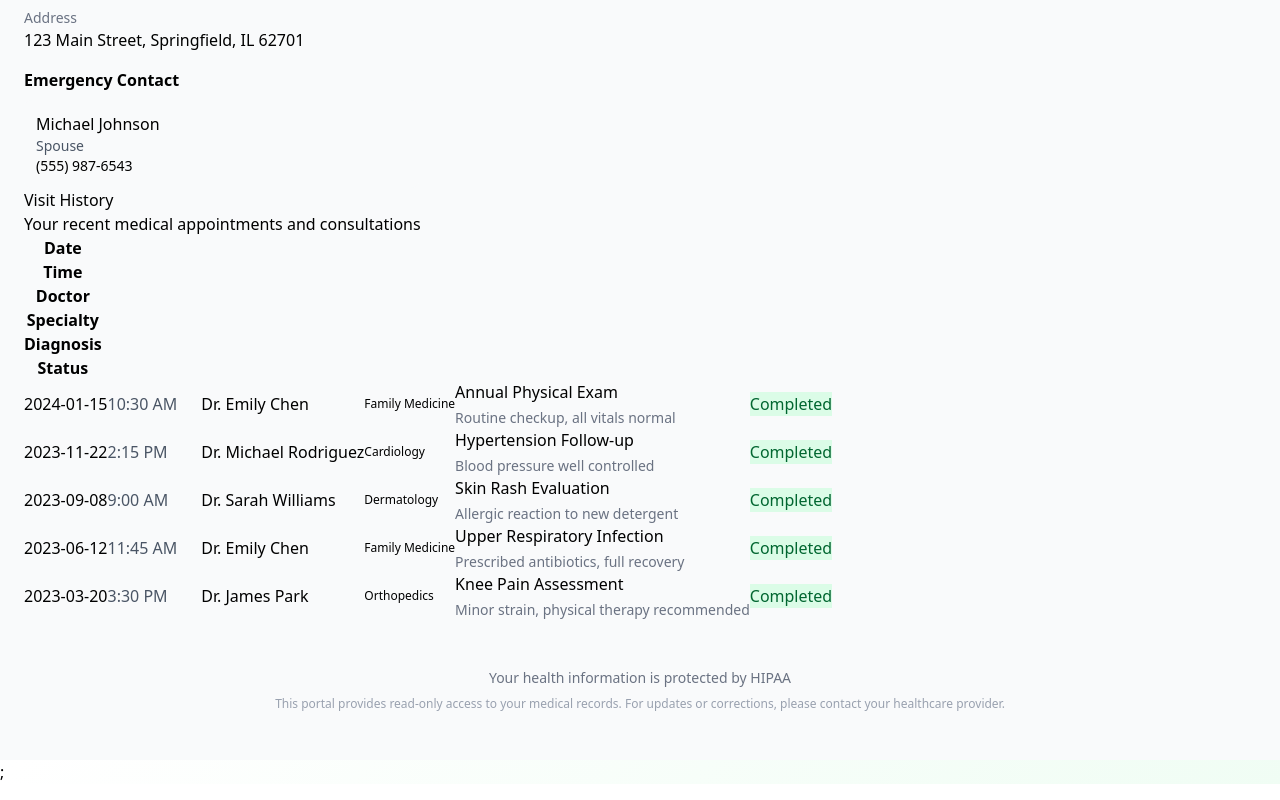
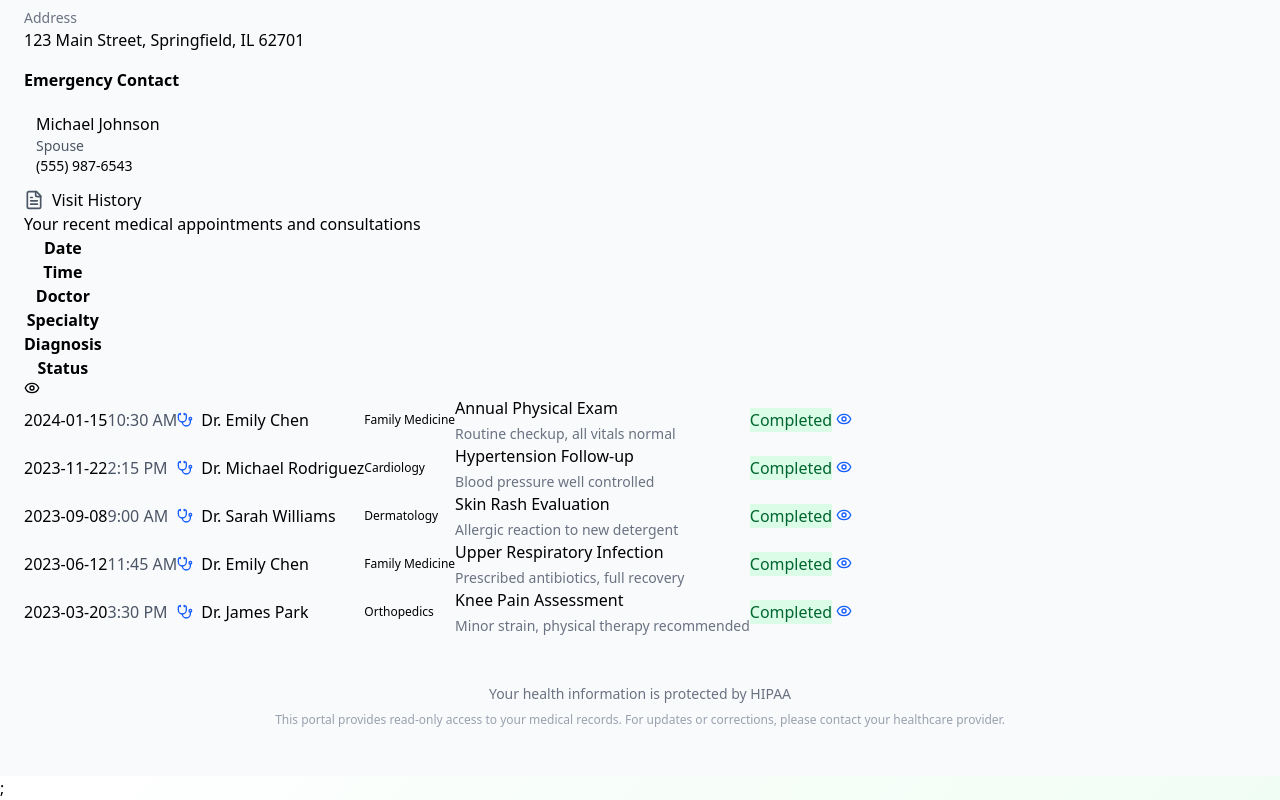
Before and after one commit to Walker-Gideon/Clinic-web, a React (Vite) app: page /patient in a window 1280 px wide. Shown: the part 612-1412 px from the top of the page. Built offline with nearby package versions, Linux system fonts and the light colour scheme.

Commit message:
Added icons to the patient history component

```diff
--- a/src/features/patient/patientMain/PatientHistory.jsx
+++ b/src/features/patient/patientMain/PatientHistory.jsx
@@ -1,3 +1,7 @@
+import { LuFileText } from "react-icons/lu";
+import { LuEye } from "react-icons/lu";
+import { LuStethoscope } from "react-icons/lu";
+
 export default function PatientHistory({ patientData, getStatusColor }) {
   return (
     <div>
@@ -5,7 +9,7 @@ export default function PatientHistory({ patientData, getStatusColor }) {
       <header>
         {/* CardTitle */}
         <h1 className="flex items-center gap-2">
-          {/* <FileText className="h-5 w-5 text-gray-600" /> */}
+          <LuFileText className="h-5 w-5 text-gray-600" />
           Visit History
         </h1>
 
@@ -26,8 +30,7 @@ export default function PatientHistory({ patientData, getStatusColor }) {
                 <thead>Diagnosis</thead>
                 <thead className="w-[100px]">Status</thead>
                 <thead className="w-[50px]">
-                  {/* Eye */}
-                  <span className="h-4 w-4" />
+                  <LuEye className="h-4 w-4" />
                 </thead>
               </tr>
             </th>
@@ -39,8 +42,7 @@ export default function PatientHistory({ patientData, getStatusColor }) {
                   <td className="text-gray-600">{visit.time}</td>
                   <td>
                     <div className="flex items-center gap-2">
-                      {/* Stethoscope */}
-                      <span className="h-4 w-4 text-blue-600" />
+                      <LuStethoscope className="h-4 w-4 text-blue-600" />
                       <span className="font-medium">{visit.doctor}</span>
                     </div>
                   </td>
@@ -62,8 +64,7 @@ export default function PatientHistory({ patientData, getStatusColor }) {
                   </td>
                   <td>
                     <button className="rounded p-1 text-blue-600 hover:text-blue-800">
-                      {/* Eye */}
-                      <span className="h-4 w-4" />
+                      <LuEye className="h-4 w-4" />
                     </button>
                   </td>
                 </tr>
```
